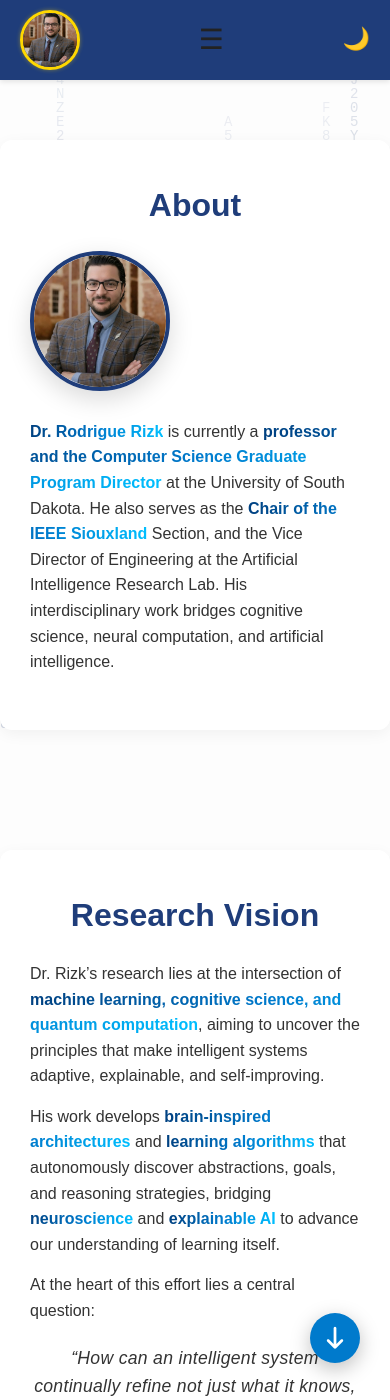
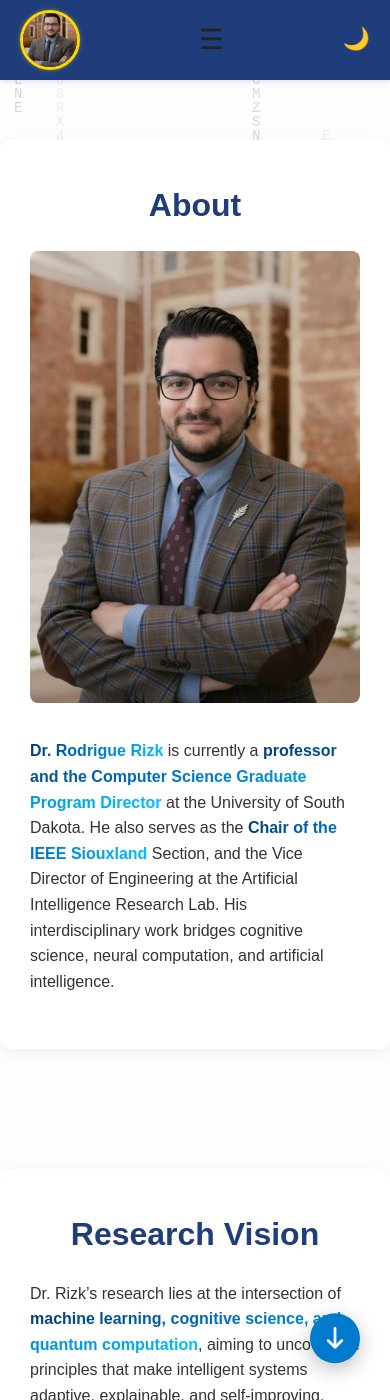
Before and after one commit to rodriguerizk/rodriguerizk.github.io, a Jekyll site: the page index.html, which Jekyll copies as it is, in a window 390 px wide and 1400 px high. Built offline with Jekyll 4.4.1, drawn with Linux system fonts in a browser that asks for light colours; nearby versions of some CDN libraries.

Commit message:
Update style.css

```diff
--- a/css/style.css
+++ b/css/style.css
@@ -1631,58 +1631,36 @@
 
 
 /* Profile pic in about me section */
-/* Container for picture + text */
-.about-container {
-  display: flex;
-  align-items: center;       /* vertically center text with picture */
-  gap: 30px;
-
-}
-
-/* Profile picture container */
-.profile-pic-container {
-  flex: 0 0 160px;
-  position: relative;
-}
-
-/* Profile image */
+.about-content {
+  display: flex;            /* make children side by side */
+  align-items: center;      /* vertically center image and text */
+  gap: 20px;                /* space between image and text */
+  flex-wrap: wrap;          /* stack on small screens if needed */
+}
+
+/* Image styling */
 .profile-pic-about {
-  width: 160px;
-  height: 160px;
-  border-radius: 50%;
-  object-fit: cover;
-  border: 4px solid #1f3d7a;
-  box-shadow: 0 8px 25px rgba(0,0,0,0.15);
-  position: relative;
-  top: -20px;  /* slight overlap for floating effect */
-}
-
-/* About text next to picture */
+  flex: 0 0 150px;          /* fixed width */
+  width: 100%;
+  height: auto;
+  border-radius: 8px;       /* optional rounded corners */
+  object-fit: cover;        /* ensure image scales nicely */
+}
+
+/* Text styling */
 .about-text {
-  flex: 1;
-  font-size: 16px;
-  line-height: 1.6;
-  color: #333;
-}
-
-
-
-/* Responsive: stack picture above text */
+  flex: 1;                  /* text takes remaining space */
+}
+
+/* Responsive: stack image on top on small screens */
 @media (max-width: 768px) {
-  .about-container {
+  .about=content {
     flex-direction: column;
     align-items: center;
     text-align: center;
-    padding: 40px 20px;
-  }
-
-  .profile-pic-about {
-    top: 0;
-    width: 140px;
-    height: 140px;
   }
 
   .about-text {
-    margin-top: 20px;
-  }
-}
+    margin-top: 15px;       /* spacing between image and text */
+  }
+}
```
